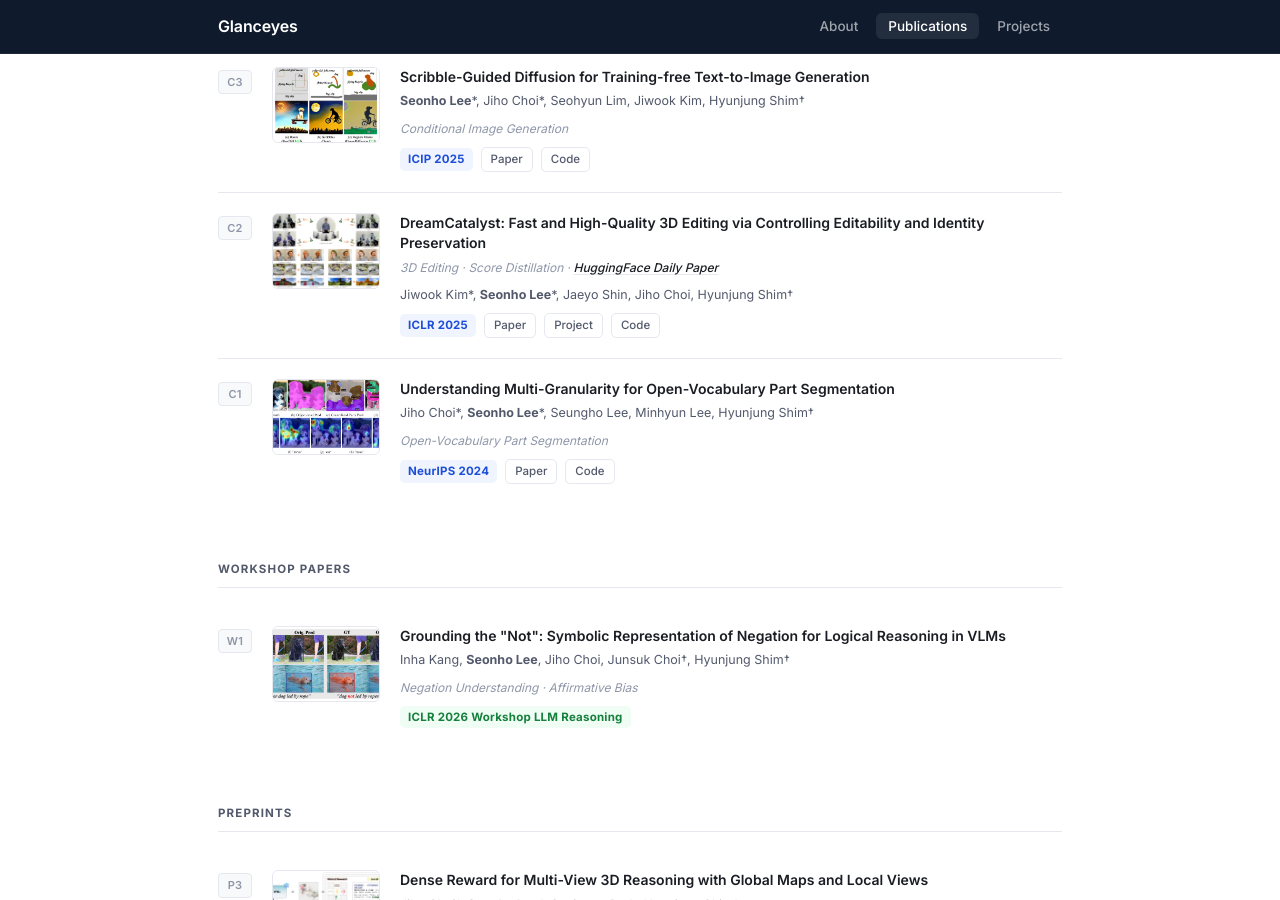
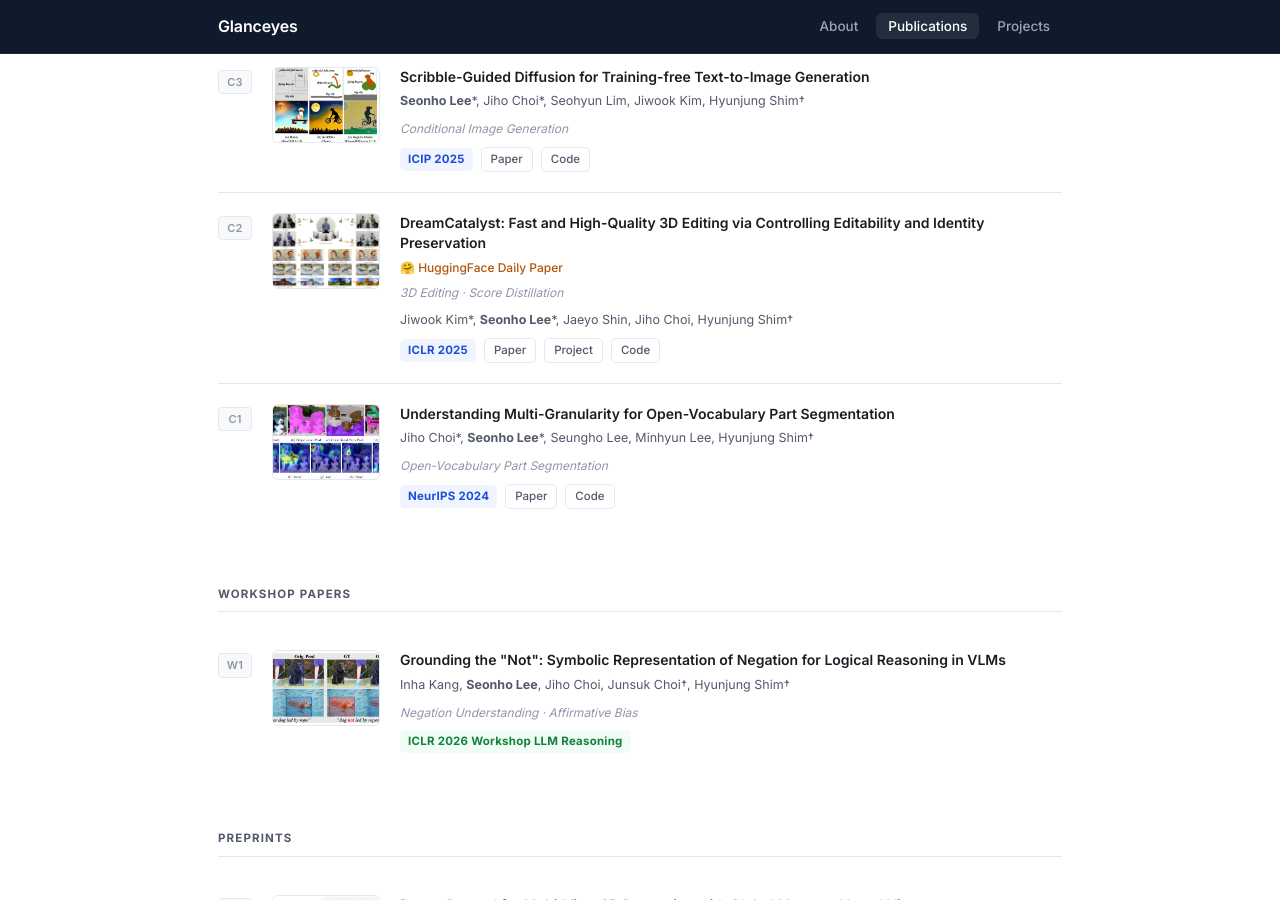
Before and after one commit to Glanceyes/Glanceyes.github.io, a Jekyll site: the page built from _pages/publications.md, in a window 1280 px wide and 900 px high, scrolled down 885 px. Built offline with Jekyll 4.4.1, drawn with Linux system fonts in a browser that asks for light colours.

Commit message:
Match DreamCatalyst HuggingFace Daily Paper format with main page in Publications
Co-Authored-By: Claude Sonnet 4.6 <noreply@anthropic.com>

```diff
--- a/_pages/publications.md
+++ b/_pages/publications.md
@@ -76,7 +76,8 @@ featured_image: /images/archives/banner_image.jpg
     <img class="pub-thumb" src="/images/about/publications/dreamcatalyst.png" alt="DreamCatalyst">
     <div class="pub-body">
       <div class="pub-title">DreamCatalyst: Fast and High-Quality 3D Editing via Controlling Editability and Identity Preservation</div>
-      <div class="pub-kw">3D Editing · Score Distillation · <a href="https://huggingface.co/papers/2407.11394" target="_blank">HuggingFace Daily Paper</a></div>
+      <div class="pub-note"><a href="https://huggingface.co/papers/2407.11394" target="_blank">🤗 HuggingFace Daily Paper</a></div>
+      <div class="pub-kw">3D Editing · Score Distillation</div>
       <div class="pub-authors">Jiwook Kim*, <b>Seonho Lee</b>*, Jaeyo Shin, Jiho Choi, Hyunjung Shim†</div>
       <div class="pub-meta">
         <span class="venue-badge conf">ICLR 2025</span>
```
